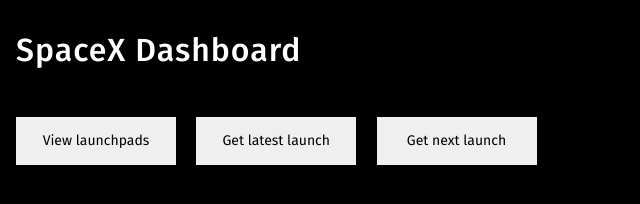
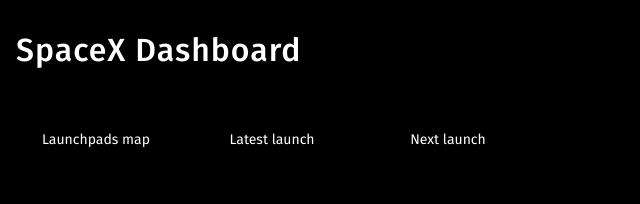
Before and after one commit to dominicva/spacex-dashboard, a website built with Parcel: page src/index.html in a window 1280 px wide. Shown: the whole page, without its empty margins (0-640 px from the left). Built offline with nearby package versions, Linux system fonts and the light colour scheme; no server answers.

Commit message:
Feat: buttons changed to nav

```diff
--- a/src/index.html
+++ b/src/index.html
@@ -9,11 +9,13 @@
   <body>
     <h1 class="heading">SpaceX Dashboard</h1>
     <section class="info__container"></section>
-    <div class="btns__container">
-      <button class="sites-map main-control">View launchpads</button>
-      <button class="latest-launch__btn main-control">Get latest launch</button>
-      <button class="next-launch__btn main-control">Get next launch</button>
-    </div>
+    <nav class="nav__container">
+      <ul>
+        <li class="nav-items launchpads">Launchpads map</li>
+        <li class="nav-items latest-launch">Latest launch</li>
+        <li class="nav-items next-launch">Next launch</li>
+      </ul>
+    </nav>
     <div id="map"></div>
     <section class="launch__container"></section>
     <script src="index.js"></script>
--- a/src/index.js
+++ b/src/index.js
@@ -223,7 +223,7 @@
     document.querySelector('.launch__container').innerHTML = '';
   },
   latestLaunchHandler(e) {
-    const get = 'Get latest launch';
+    const get = 'Latest launch';
     const remove = 'Remove latest launch';
     if (e.target.textContent == get) {
       this.getLatestLaunchHandler.call(latestLaunchMethods);
@@ -318,7 +318,7 @@
   },
   initEventListeners() {
     document
-      .querySelector('.latest-launch__btn')
+      .querySelector('.nav-items.latest-launch')
       .addEventListener('click', (e) =>
         latestLaunchMethods.latestLaunchHandler(e)
       );
--- a/src/main.css
+++ b/src/main.css
@@ -45,41 +45,6 @@
   color: var(--secondary);
 }
 
-button.main-control {
-  height: 3rem;
-  width: 10rem;
-  margin-right: 1rem;
-  font-family: var(--font-family);
-  font-size: 14px;
-  cursor: pointer;
-  border-radius: 0;
-  transition: border-radius 0.25s ease-out, color 0.25s ease-out,
-    background-color 0.25s ease-out;
-  border: none;
-}
-
-button:focus {
-  outline: none;
-}
-
-button.main-control:hover {
-  border-radius: 2rem;
-  color: var(--pure-white);
-}
-
-button.main-control:first-of-type:hover {
-  background-color: var(--secondary);
-}
-
-button.main-control:nth-of-type(2):hover {
-  background-color: var(--tertiary);
-}
-
-button.main-control:nth-of-type(3):hover {
-  background-color: #ff0;
-  color: #000;
-}
-
 iframe {
   width: 100%;
   height: 20rem;
@@ -120,8 +85,61 @@
   letter-spacing: 0.5px;
 }
 
-.btns__container {
+.nav__container {
   margin: 2rem 0 4rem 0;
+}
+
+.nav__container > ul {
+  display: flex;
+}
+
+button.main-control {
+  height: 3rem;
+  width: 10rem;
+  margin-right: 1rem;
+  font-family: var(--font-family);
+  font-size: 14px;
+  cursor: pointer;
+  border-radius: 0;
+  transition: border-radius 0.25s ease-out, color 0.25s ease-out,
+    background-color 0.25s ease-out;
+  border: none;
+}
+button:focus {
+  outline: none;
+}
+button.main-control:hover {
+  border-radius: 2rem;
+  color: var(--pure-white);
+}
+button.main-control:first-of-type:hover {
+  background-color: var(--secondary);
+}
+button.main-control:nth-of-type(2):hover {
+  background-color: var(--tertiary);
+}
+button.main-control:nth-of-type(3):hover {
+  background-color: #ff0;
+  color: #000;
+}
+.nav-items {
+  display: flex;
+  align-items: center;
+  justify-content: center;
+  height: 3rem;
+  width: 10rem;
+  margin-right: 1rem;
+  font-family: var(--font-family);
+  font-size: 14px;
+  cursor: pointer;
+  border-bottom: 1px solid transparent;
+  border-radius: 0;
+  transition: border 0.5s ease;
+  text-align: center;
+}
+
+.nav-items:hover {
+  border-bottom: 1px solid var(--pure-white);
 }
 
 #map {
```
